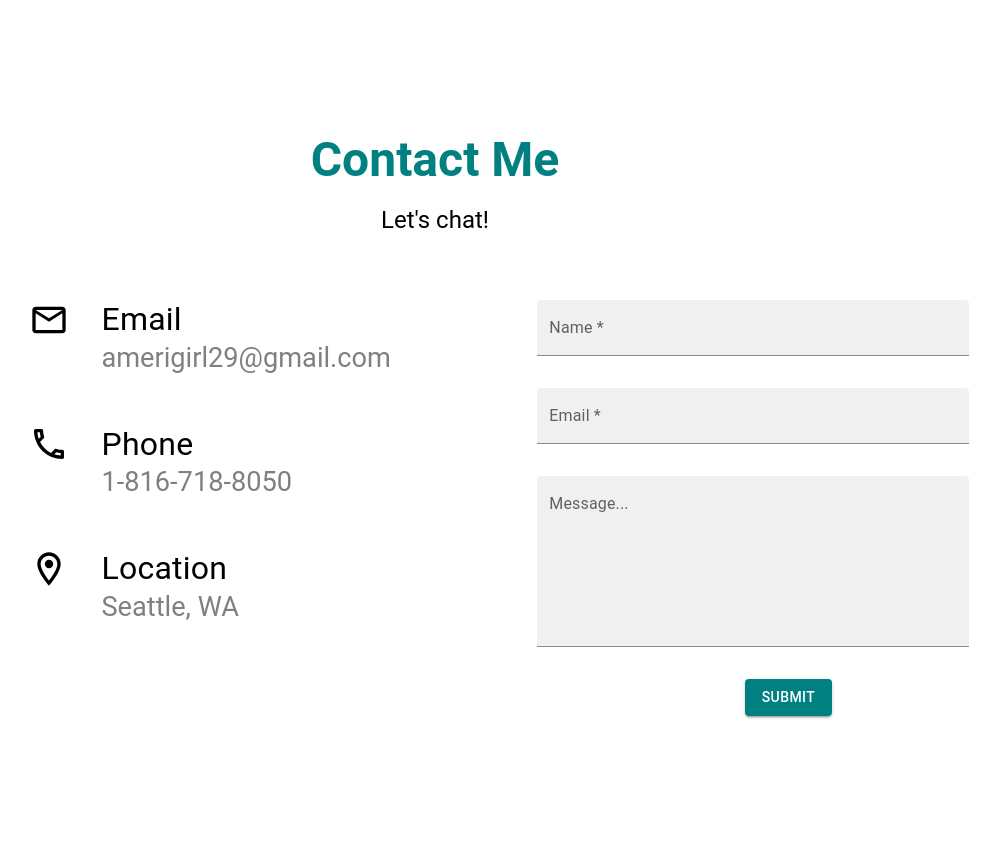
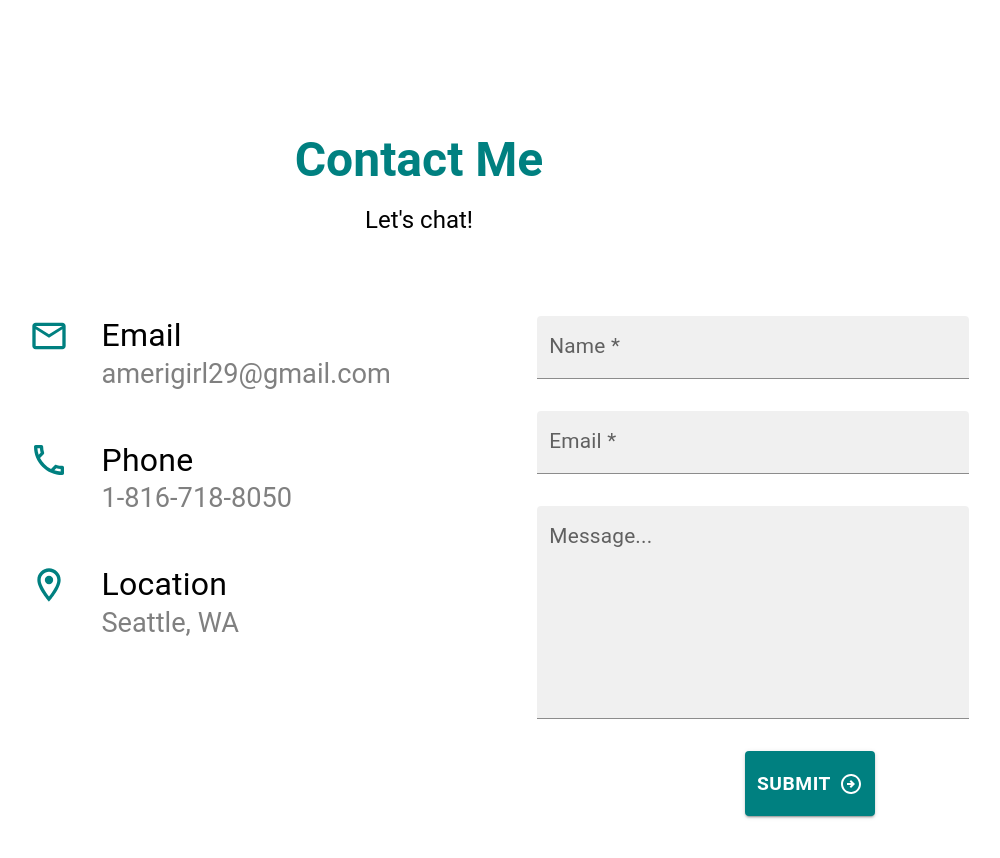
Before and after one commit to amerigirl/website, a React (Create React App) app: page / in a window 1280 px wide. Shown: the part 1600-2458 px from the top of the page, without its empty margins (165-1165 px from the left). Built offline with nearby package versions, Linux system fonts and the light colour scheme.

Commit message:
updated text area font

```diff
--- a/src/Components/ContactForm/ContactComponent.jsx
+++ b/src/Components/ContactForm/ContactComponent.jsx
@@ -7,7 +7,7 @@ import ContactMeDetails from "./ContactMeDetails";
 const ContactComponent = () => {
   return (
     <>
-      <Box marginRight={"5rem"} marginTop={"15rem"}>
+      <Box marginRight={"7rem"} marginTop={"15rem"}>
         <SectionTitle title={"Contact Me"} subtitle={"Let's chat!"} />
       </Box>
       <Box
@@ -15,7 +15,7 @@ const ContactComponent = () => {
           display: "flex",
           justifyContent: "space-evenly",
           marginLeft: "3rem",
-          marginTop: "2rem",
+          marginTop: "3rem",
           marginBottom: "10rem",
         }}
       >
--- a/src/Components/ContactForm/ContactForm.jsx
+++ b/src/Components/ContactForm/ContactForm.jsx
@@ -1,9 +1,8 @@
 import React from "react";
-import { Box, Button, TextField, styled } from "@mui/material";
+import { Box, Button, TextField, styled, slotProps } from "@mui/material";
+import ArrowCircleRightOutlinedIcon from "@mui/icons-material/ArrowCircleRightOutlined";
 
-const StyledTextField = styled(TextField)(({theme}) =>{
-
-})
+const StyledTextField = styled(TextField)(({ theme }) => {});
 const ContactForm = () => {
   return (
     <>
@@ -16,8 +15,26 @@ const ContactForm = () => {
           margin: "0 auto",
         }}
       >
-          <TextField label="Name *" variant="filled"   fullWidth  />
-          <TextField label="Email *" variant="filled" fullWidth />
+        <TextField
+          label="Name *"
+          variant="filled"
+          component={"div"}
+          fontSize="2rem"
+          fullWidth
+          slotProps={{
+            input: { style: { fontSize: "1.3rem" } },
+            inputLabel: { style: { fontSize: "1.3rem" } },
+          }}
+        />
+        <TextField
+          label="Email *"
+          variant="filled"
+          fullWidth
+          slotProps={{
+            input: { style: { fontSize: "1.3rem" } },
+            inputLabel: { style: { fontSize: "1.3rem" } },
+          }}
+        />
 
         <TextField
           label="Message..."
@@ -25,8 +42,11 @@ const ContactForm = () => {
           multiline
           rows={6}
           fullWidth
+          slotProps={{
+            input: { style: { fontSize: "1.3rem" } },
+            inputLabel: { style: { fontSize: "1.3rem" } },
+          }}
         />
-
 
         <Button
           variant="contained"
@@ -34,11 +54,15 @@ const ContactForm = () => {
             display: "flex",
             justifyContent: "center",
             alignItems: "center",
-            width: "20%",
+            width: "30%",
             left: "13rem",
+            padding: "1rem",
+            gap: ".5rem",
+            fontWeight: "bold",
+            fontSize: "1.2rem",
           }}
         >
-          Submit
+          Submit <ArrowCircleRightOutlinedIcon />
         </Button>
       </Box>
     </>
--- a/src/Components/ContactForm/ContactMeDetails.jsx
+++ b/src/Components/ContactForm/ContactMeDetails.jsx
@@ -3,6 +3,7 @@ import { Box, Typography } from "@mui/material";
 import EmailOutlinedIcon from "@mui/icons-material/EmailOutlined";
 import PhoneOutlinedIcon from "@mui/icons-material/PhoneOutlined";
 import LocationOnOutlinedIcon from "@mui/icons-material/LocationOnOutlined";
+import theme from "../../theme";
 
 const SocialMediaContact = () => {
   return (
@@ -10,7 +11,7 @@ const SocialMediaContact = () => {
       <Box display={"grid"} gap={"3rem"}>
         <Box>
           <Box display={"flex"} gap={"2rem"} alignItems={"center"}>
-            <EmailOutlinedIcon style={{ fontSize: 40 }} />
+            <EmailOutlinedIcon sx={{ fontSize: 40, color:"primary.main"}} />
             <Typography variant="h4" component={"div"} fontSize={"2rem"}>
               Email
             </Typography>
@@ -27,8 +28,8 @@ const SocialMediaContact = () => {
         </Box>
 
         <Box>
-          <Box display={"flex"} gap={"2rem"} alignItems={"center"}>
-            <PhoneOutlinedIcon style={{ fontSize: 40 }} />
+          <Box display={"flex"} gap={"2rem"} alignItems={"center"} >
+            <PhoneOutlinedIcon sx={{ fontSize: 40, color:"primary.main"}} />
             <Typography variant="h4" component={"div"} fontSize={"2rem"}>
               Phone
             </Typography>
@@ -48,7 +49,7 @@ const SocialMediaContact = () => {
 
         <Box>
           <Box display={"flex"} gap={"2rem"} alignItems={"center"}>
-            <LocationOnOutlinedIcon style={{ fontSize: 40 }} />
+            <LocationOnOutlinedIcon sx={{ fontSize: 40 , color:"primary.main"}} />
             <Typography variant="h4" component={"div"} fontSize={"2rem"}>
               Location
             </Typography>
```
Lines whose indentation alone changed are shown as unchanged.
